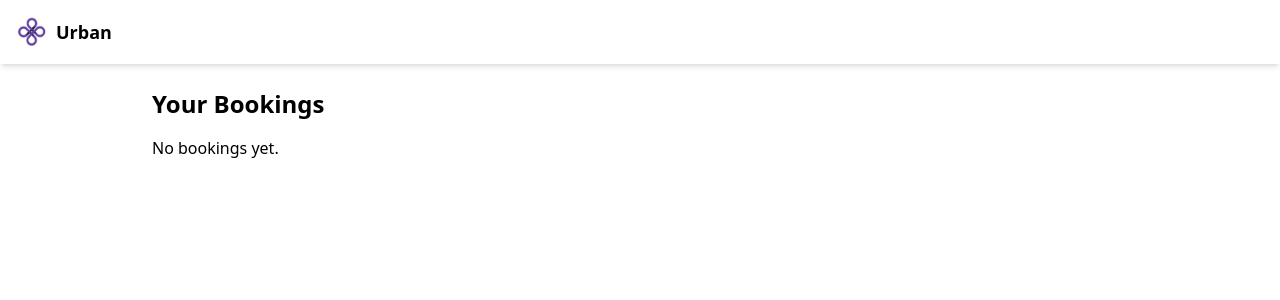
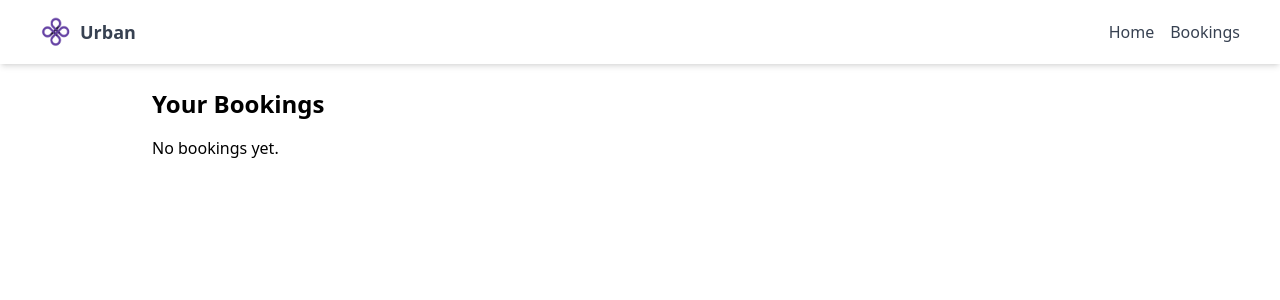
Before and after one commit to usertrucks1/uc-frontend, a React (Vite) app: page /bookings in a window 1280 px wide. Shown: the top 300 px of the page. Built offline with nearby package versions, Linux system fonts and the light colour scheme; no server answers.

Commit message:
header added

```diff
--- a/src/App.tsx
+++ b/src/App.tsx
@@ -1,4 +1,4 @@
-import { Routes, Route } from 'react-router-dom';
+import { Routes, Route, Link } from 'react-router-dom';
 import HomePage from './pages/HomePage';
 import ProvidersPage from './pages/ProviderPage';
 import SlotsPage from './pages/SlotsPage';
@@ -9,10 +9,20 @@ import BookingPage from './pages/BookingPage';
 const App = () => {
   return (
     <>
-      <header className="sticky top-0 z-50 bg-white shadow-md flex items-center p-4">
-        <img src="/logo.png" alt="App Icon" className="h-8 w-8 mr-2" />
-        <h1 className="text-lg font-semibold">Urban</h1>
+      <header className="sticky top-0 z-50 bg-white shadow-md flex items-center p-4 px-10">
+        <Link to="/" className="text-gray-700 hover:text-indigo-600">
+          <div className="flex items-center">
+            <img src="/logo.png" alt="App Icon" className="h-8 w-8 mr-2" />
+            <h1 className="text-lg font-semibold">Urban</h1>
+          </div>
+        </Link>
+
+        <nav className="ml-auto space-x-4">
+          <Link to="/" className="text-gray-700 hover:text-indigo-600">Home</Link>
+          <Link to="/bookings" className="text-gray-700 hover:text-indigo-600">Bookings</Link>
+        </nav>
       </header>
+
       <Routes>
         <Route path="/" element={<HomePage />} />
         <Route path="/providers/:categoryId" element={<ProvidersPage />} />
```
